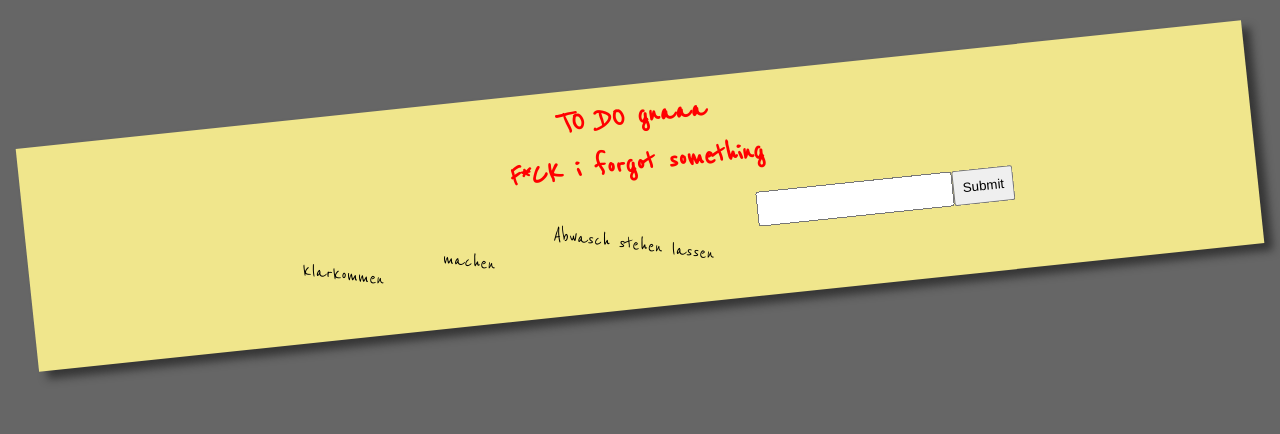
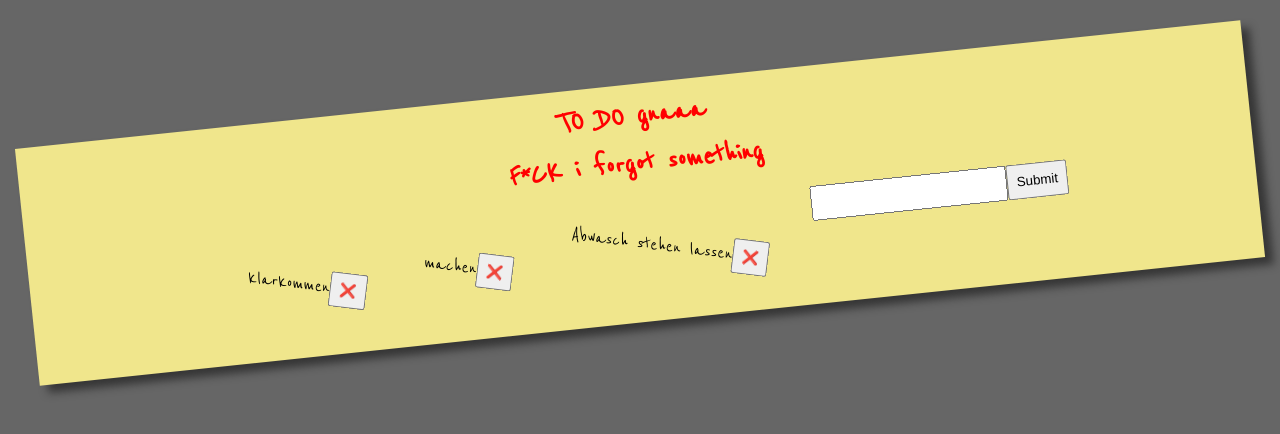
Before and after one commit to bumsausende/ToDoApp, a React (Vite) app: page / in a window 1280 px wide. Shown: the top 434 px of the page. Built offline with nearby package versions, Linux system fonts and the light colour scheme.

Commit message:
css advanced

```diff
--- a/src/App.css
+++ b/src/App.css
@@ -76,4 +76,5 @@ li {
 }
 
 form {
+  border-color: darkblue;
 }
--- a/src/Components/ToDoItem.jsx
+++ b/src/Components/ToDoItem.jsx
@@ -13,6 +13,18 @@ export const ToDoItem = ({ name, id }) => {
       className={isDone ? "ToDoItem ToDoItem--isDone" : "ToDoItem"}
     >
       {name}
+
+      <button
+        type="button"
+        className="TodoItem__remove"
+        title={`Remove "${name}"`}
+        onClick={() => {
+          onRemove?.();
+          removeIsDone();
+        }}
+      >
+        ❌
+      </button>
     </li>
   );
 };
--- a/src/Components/ToDoList.jsx
+++ b/src/Components/ToDoList.jsx
@@ -15,12 +15,21 @@ export const ToDoList = () => {
     { id: 1, name: "machen" },
     { id: 2, name: "Abwasch stehen lassen" },
   ]);
+  //remove items
+  const removeToDo = (id) => {
+    setTodos(ToDos.filter((ToDo) => todo.id !== id));
+  };
   /*now the rendering happens- at <CreateToDo*/
   return (
     <>
       <ul>
         {ToDos.map(({ id, name }) => (
-          <ToDoItem key={id} id={id} name={name} />
+          <ToDoItem
+            key={id}
+            id={id}
+            name={name}
+            onRemove={() => removeToDo(id)}
+          />
         ))}
       </ul>
       <CreateToDo
--- a/src/utils/localStorage.js
+++ b/src/utils/localStorage.js
@@ -21,3 +21,9 @@ export const useLocalStorageState = (key, defaultValue) => {
   }, [state]);
   return [state, setState];
 };
+
+/*const removeValue = () => {
+    localStorage.removeItem(key);
+  };
+
+  return [value, setValue, removeValue];*/
```
